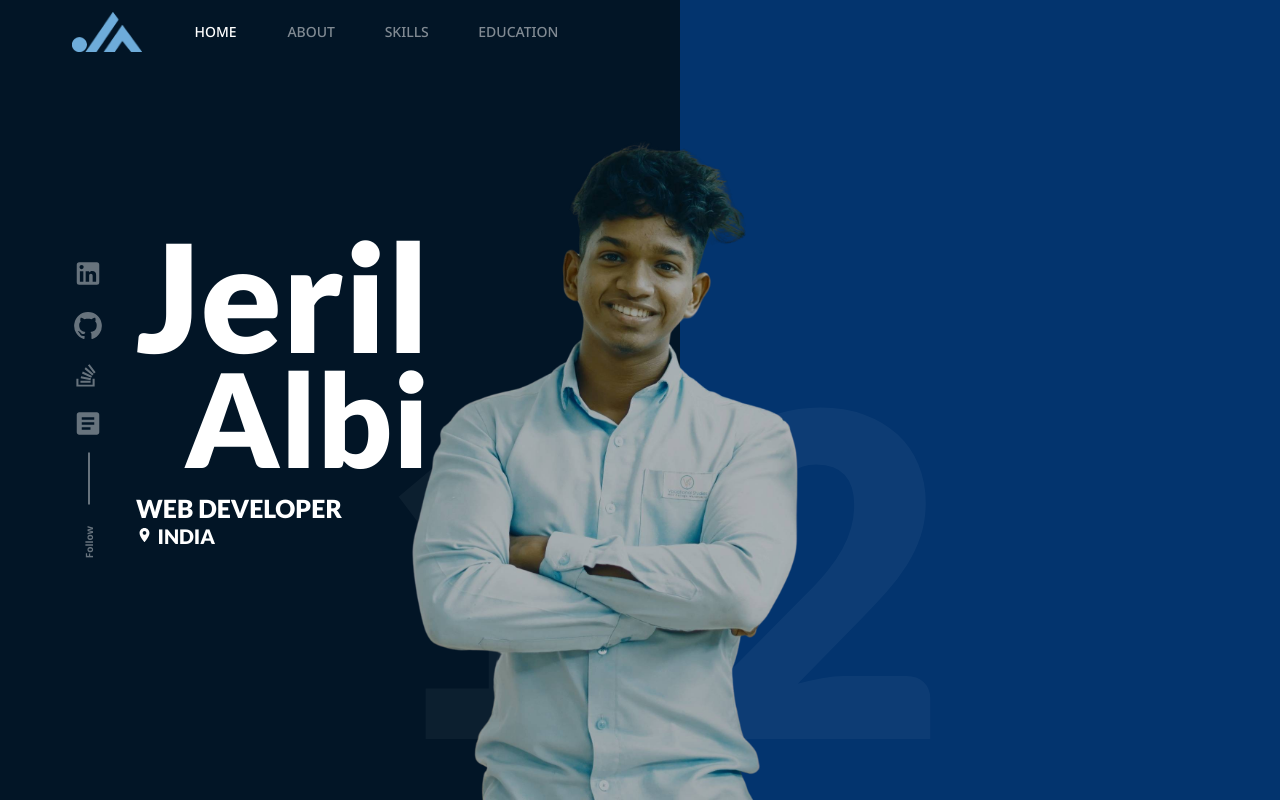
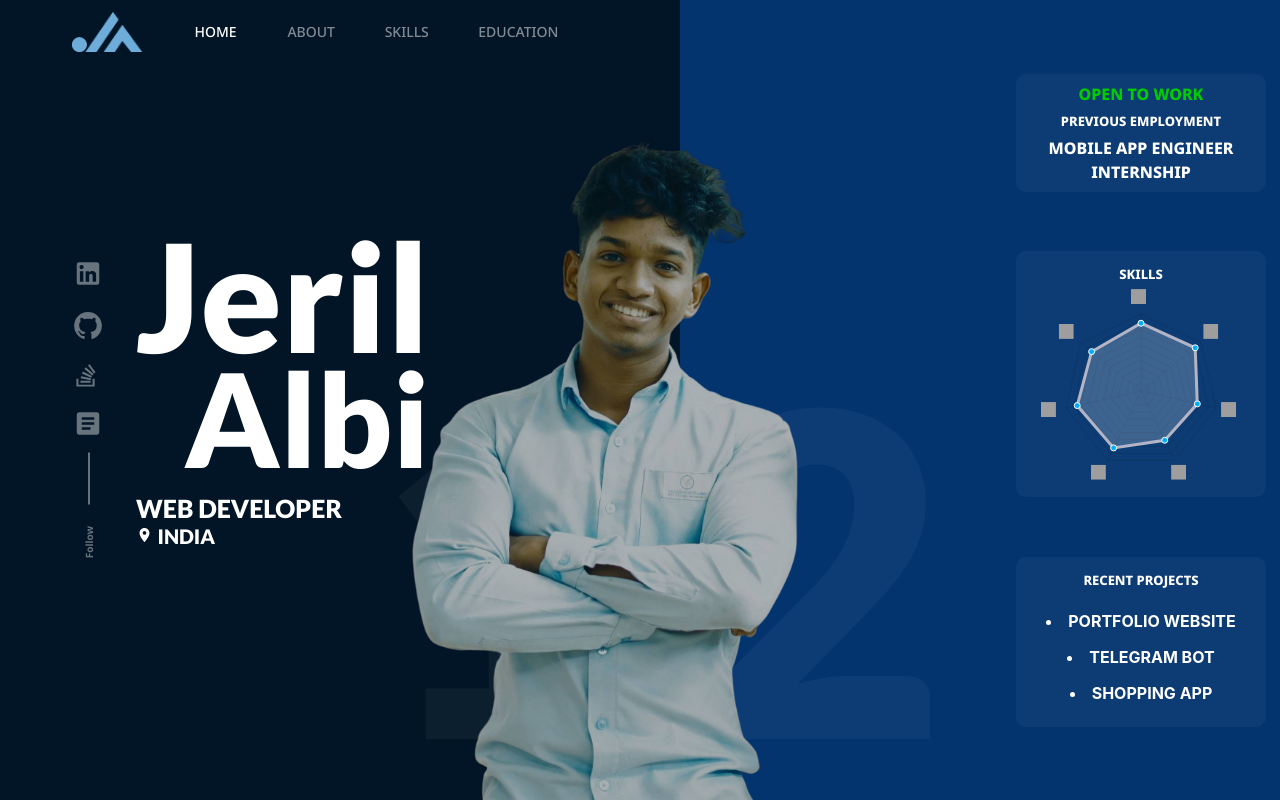
Before and after one commit to jerilalbi/jerilalbi.github.io, a React (Create React App) app in the folder version2/: page / in a window 1280 px wide. Built offline with nearby package versions, Linux system fonts and the light colour scheme.

Commit message:
homepage complete

```diff
--- a/version2/package.json
+++ b/version2/package.json
@@ -10,7 +10,9 @@
     "@testing-library/jest-dom": "^5.17.0",
     "@testing-library/react": "^13.4.0",
     "@testing-library/user-event": "^13.5.0",
+    "chart.js": "^4.4.4",
     "react": "^18.2.0",
+    "react-chartjs-2": "^5.2.0",
     "react-dom": "^18.2.0",
     "react-scripts": "5.0.1",
     "react-text-transition": "^3.1.0",
--- a/version2/src/components/homeName.jsx
+++ b/version2/src/components/homeName.jsx
@@ -56,7 +56,6 @@ export default HomeNameSec;
 
 const homeNameBx = {
   position: "absolute",
-  left: "13%",
   top: "50%",
   left: "20%",
   color: "white",
--- /dev/null
+++ b/version2/src/components/homeSideSec.jsx
@@ -0,0 +1,94 @@
+import { Box, List, ListItem, Typography } from "@mui/material";
+import React from "react";
+import RadarGraph from "./radarGraph";
+
+const recentProjects = ["PORTFOLIO \n WEBSITE", "TELEGRAM BOT", "SHOPPING APP"];
+
+function HomeSideSec() {
+  return (
+    <Box sx={parentBox}>
+      <Box sx={contentBox}>
+        <Typography sx={{ color: "rgba(0, 204, 0)", fontWeight: "800" }}>
+          OPEN TO WORK
+        </Typography>
+        <Typography
+          sx={{
+            color: "white",
+            fontWeight: "800",
+            fontSize: "13px",
+            lineHeight: "30px",
+          }}
+        >
+          PREVIOUS EMPLOYMENT
+        </Typography>
+        <Typography sx={{ color: "white", fontWeight: "800" }}>
+          MOBILE APP ENGINEER INTERNSHIP
+        </Typography>
+      </Box>
+      <Box sx={contentBox}>
+        <Typography
+          sx={{
+            color: "white",
+            fontWeight: "800",
+            fontSize: "13px",
+            lineHeight: "30px",
+          }}
+        >
+          SKILLS
+          <RadarGraph />
+        </Typography>
+      </Box>
+      <Box sx={contentBox}>
+        <Typography
+          sx={{
+            color: "white",
+            fontWeight: "800",
+            fontSize: "13px",
+            lineHeight: "30px",
+          }}
+        >
+          RECENT PROJECTS
+        </Typography>
+        <List sx={{ listStyle: "disc" }}>
+          {recentProjects.map((val) => (
+            <ListItem
+              sx={{
+                display: "list-item",
+                listStylePosition: "inside",
+                color: "white",
+                fontWeight: "700",
+                textAlign: "center",
+              }}
+            >
+              {val}
+            </ListItem>
+          ))}
+        </List>
+      </Box>
+    </Box>
+  );
+}
+
+const parentBox = {
+  position: "absolute",
+  // bgcolor: "red",
+  display: "flex",
+  justifyContent: "space-evenly",
+  flexDirection: "column",
+  height: "100vh",
+  right: "0",
+  padding: "14px",
+  boxSizing: "border-box",
+};
+
+const contentBox = {
+  bgcolor: "rgba(255, 255, 255, 0.04)",
+  // height: "200px",
+  width: "250px",
+  borderRadius: "10px",
+  boxSizing: "border-box",
+  padding: "8px",
+  cursor: "pointer",
+};
+
+export default HomeSideSec;
--- /dev/null
+++ b/version2/src/components/radarGraph.jsx
@@ -0,0 +1,121 @@
+import React, { useEffect, useRef } from "react";
+import {
+  Chart as ChartJS,
+  LineElement,
+  PointElement,
+  Tooltip,
+  Legend,
+  RadialLinearScale,
+  Filler,
+} from "chart.js";
+import { Radar } from "react-chartjs-2";
+
+ChartJS.register(
+  LineElement,
+  PointElement,
+  Tooltip,
+  Legend,
+  RadialLinearScale,
+  Filler
+);
+
+function RadarGraph() {
+  const imageCache = useRef([]);
+
+  const data = {
+    labels: ["FLUTTER", "HTML", "PHP", ".NET", "NODE JS", "React JS", "MySQL"],
+    datasets: [
+      {
+        label: "Skill",
+        data: [88, 90, 75, 71, 82, 85, 82],
+        backgroundColor: "rgba(255, 255, 255, 0.2)",
+        borderColor: "rgba(179,181,198,1)",
+        pointBackgroundColor: "#01aeff",
+        pointBorderColor: "#fff",
+        fill: true,
+      },
+    ],
+  };
+
+  const options = {
+    maintainAspectRatio: false,
+    layout: {
+      padding: {
+        top: 25,
+        left: 15,
+        right: 15,
+        bottom: 20,
+      },
+    },
+    plugins: {
+      legend: {
+        display: false,
+      },
+      customLabels: {
+        images: [
+          "https://seeklogo.com/images/F/flutter-logo-5086DD11C5-seeklogo.com.png",
+          "https://upload.wikimedia.org/wikipedia/commons/thumb/6/61/HTML5_logo_and_wordmark.svg/512px-HTML5_logo_and_wordmark.svg.png",
+          "https://www.php.net/images/logos/new-php-logo.png",
+          "https://cdn.icon-icons.com/icons2/2415/PNG/512/dot_net_original_logo_icon_146546.png",
+          "https://static-00.iconduck.com/assets.00/node-js-icon-454x512-nztofx17.png",
+          "https://cdn4.iconfinder.com/data/icons/logos-3/600/React.js_logo-512.png",
+          "https://static-00.iconduck.com/assets.00/database-mysql-icon-923x1024-37xcgdyl.png",
+        ],
+      },
+    },
+    scales: {
+      r: {
+        ticks: {
+          display: false,
+        },
+        pointLabels: {
+          display: false,
+        },
+        min: 0,
+        max: 100,
+      },
+    },
+  };
+
+  const customLabelPlugin = {
+    id: "customLabels",
+    afterDatasetsDraw: (chart) => {
+      const ctx = chart.ctx;
+      const images = chart.config.options.plugins.customLabels.images;
+      const chartArea = chart.chartArea;
+      const centerX = (chartArea.left + chartArea.right) / 2;
+      const centerY = (chartArea.top + chartArea.bottom) / 2;
+      const radius = chart.scales.r.drawingArea * 1.2;
+      const angleStep = (2 * Math.PI) / chart.scales.r._pointLabels.length;
+
+      chart.scales.r._pointLabels.forEach((label, index) => {
+        const angle = angleStep * index - Math.PI / 2;
+        const x = centerX + radius * Math.cos(angle) - 10;
+        const y = centerY + radius * Math.sin(angle) - 10;
+
+        if (!imageCache[index]) {
+          const img = new Image();
+          img.src = images[index];
+          img.onload = () => {
+            imageCache[index] = img;
+            ctx.drawImage(img, x, y, 15, 15);
+          };
+        } else {
+          ctx.drawImage(imageCache[index], x, y, 15, 15);
+        }
+      });
+    },
+  };
+
+  useEffect(() => {
+    ChartJS.register(customLabelPlugin);
+  }, []);
+
+  return (
+    <div>
+      <Radar data={data} options={options} height={"200px"} width={"200px"} />
+    </div>
+  );
+}
+
+export default RadarGraph;
--- a/version2/src/pages/home.jsx
+++ b/version2/src/pages/home.jsx
@@ -5,6 +5,7 @@ import HomeImage from "../components/homeImg";
 import HomeIconBox from "../components/homeIconBox";
 import HomeNameSec from "../components/homeName";
 import HomeBgNum from "../components/homeBgNum";
+import HomeSideSec from "../components/homeSideSec";
 
 function Home() {
   return (
@@ -28,6 +29,7 @@ function Home() {
         sx={{ position: "relative", bgcolor: "primary.main", height: "100vh" }}
       >
         <HomeBgNum number="2" position="left" />
+        <HomeSideSec />
       </Container>
     </Box>
   );
```
Also changed, not shown: 1 other file (tests, documents, lock files or other folders).
